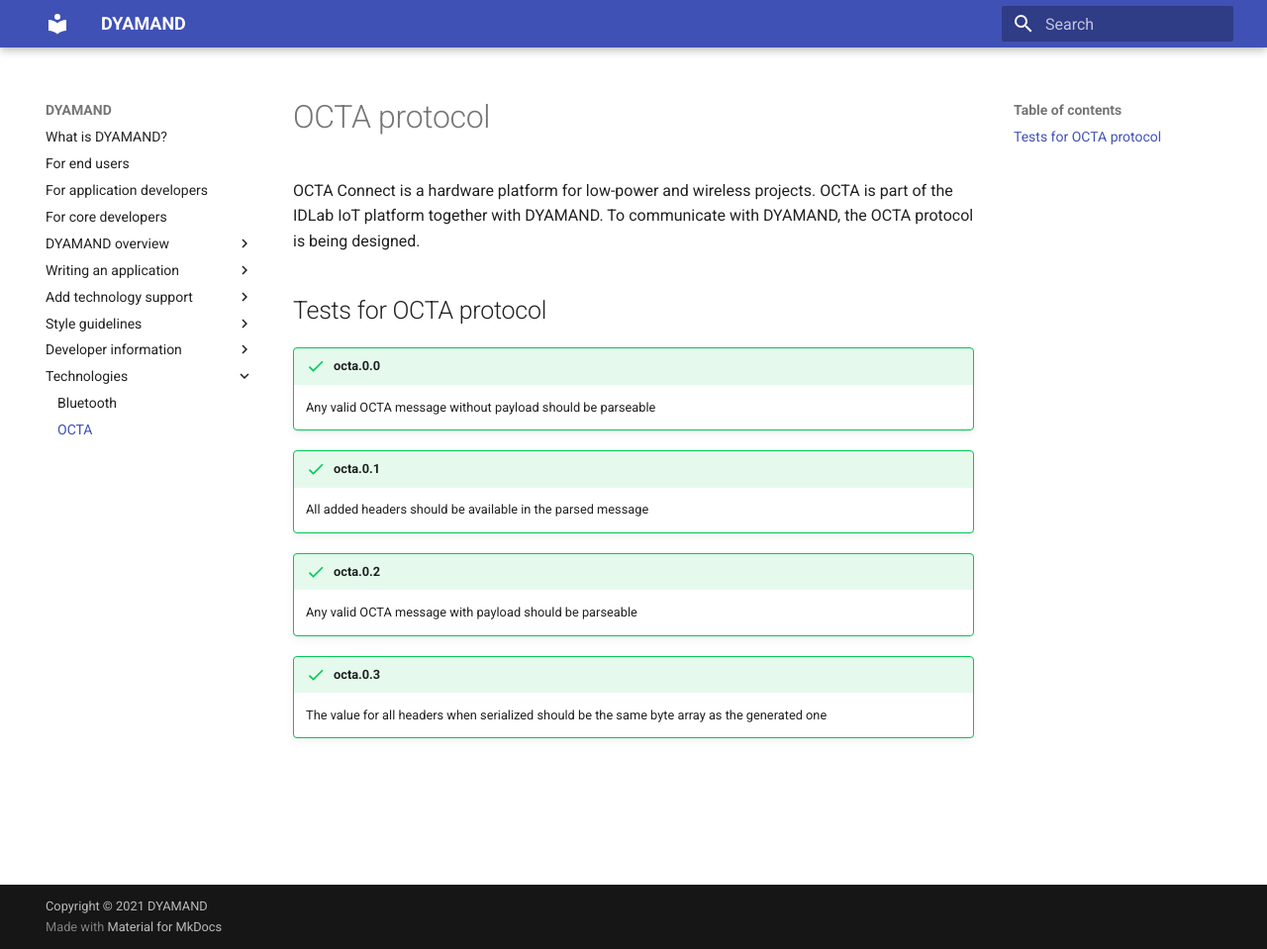
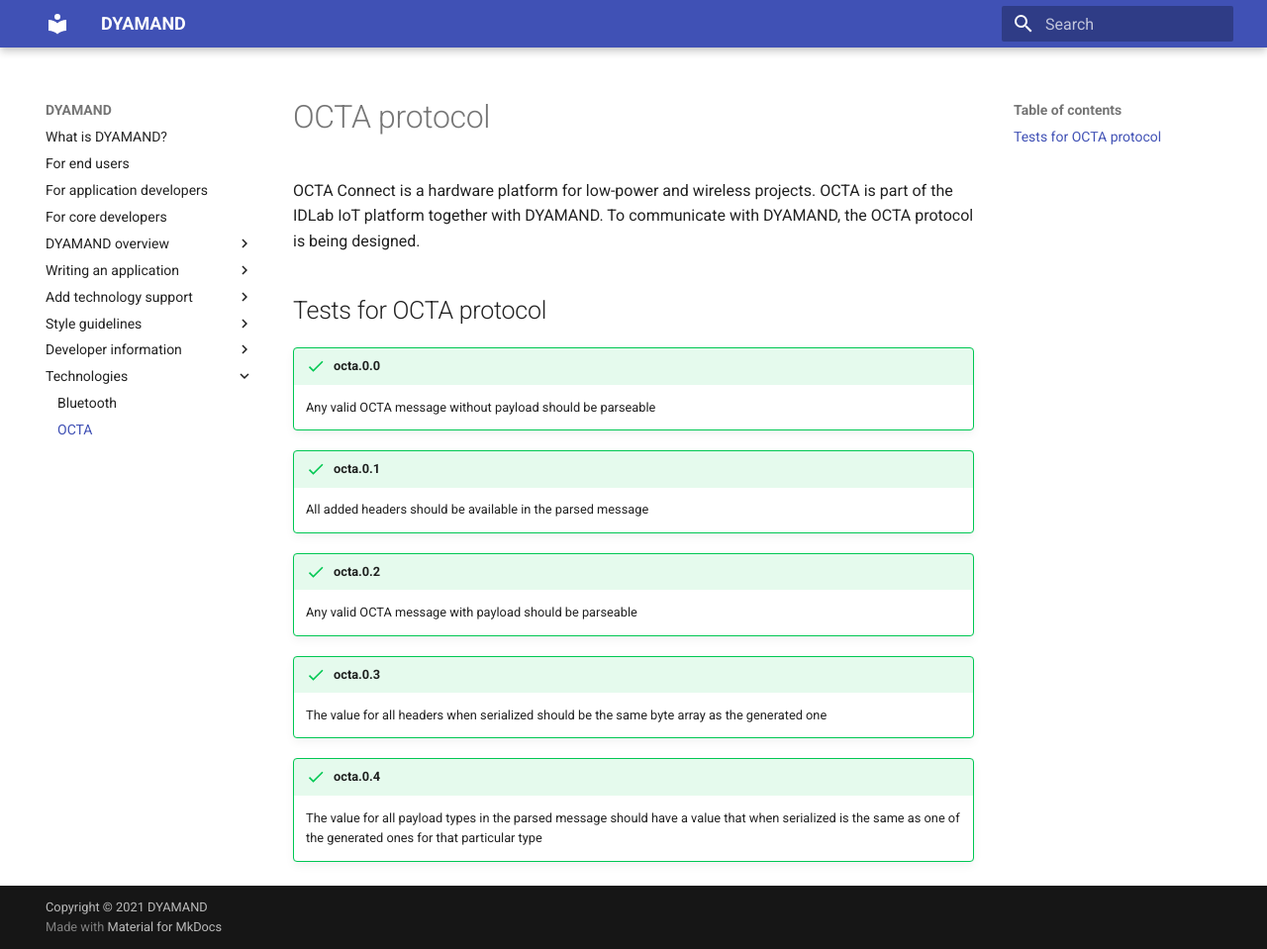
Before and after one commit to dyamand/dyamand.github.io, an MkDocs documentation site: the page built from docs/technologies/octa.md, in a window 1280 px wide and 959 px high. Shown: the whole window at 99% size. Built offline with MkDocs 1.6.1 and Material for MkDocs 9.7.7, drawn with Linux system fonts in a browser that asks for light colours.

Commit message:
Added octa.0.4

```diff
--- a/docs/technologies/octa.md
+++ b/docs/technologies/octa.md
@@ -12,3 +12,5 @@ OCTA Connect is a hardware platform for low-power and wireless projects. OCTA is
      Any valid OCTA message with payload should be parseable
 !!! success "octa.0.3"
      The value for all headers when serialized should be the same byte array as the generated one
+!!! success "octa.0.4"
+     The value for all payload types in the parsed message should have a value that when serialized is the same as one of the generated ones for that particular type
```
